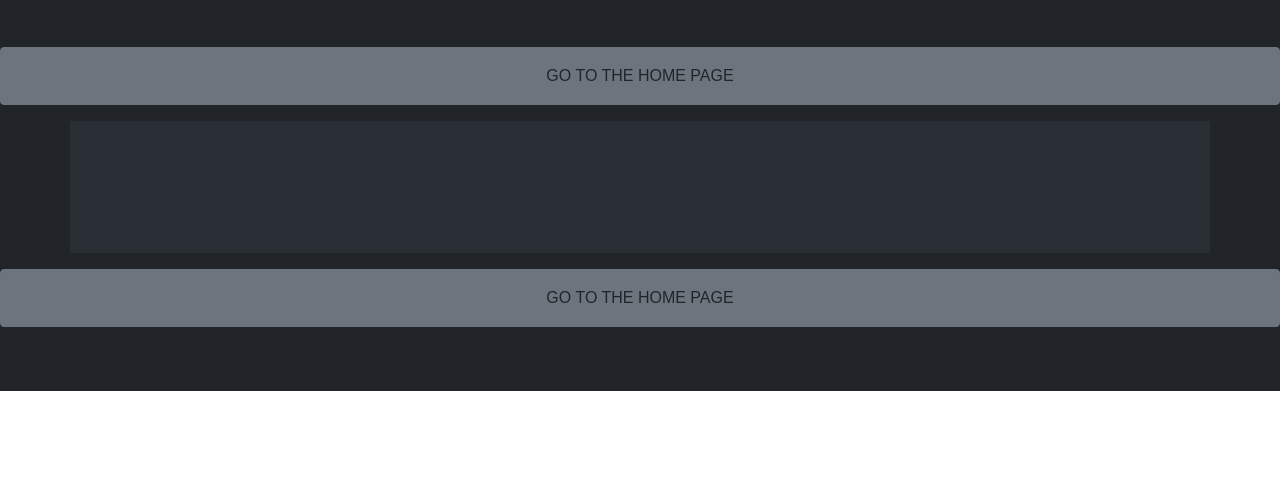
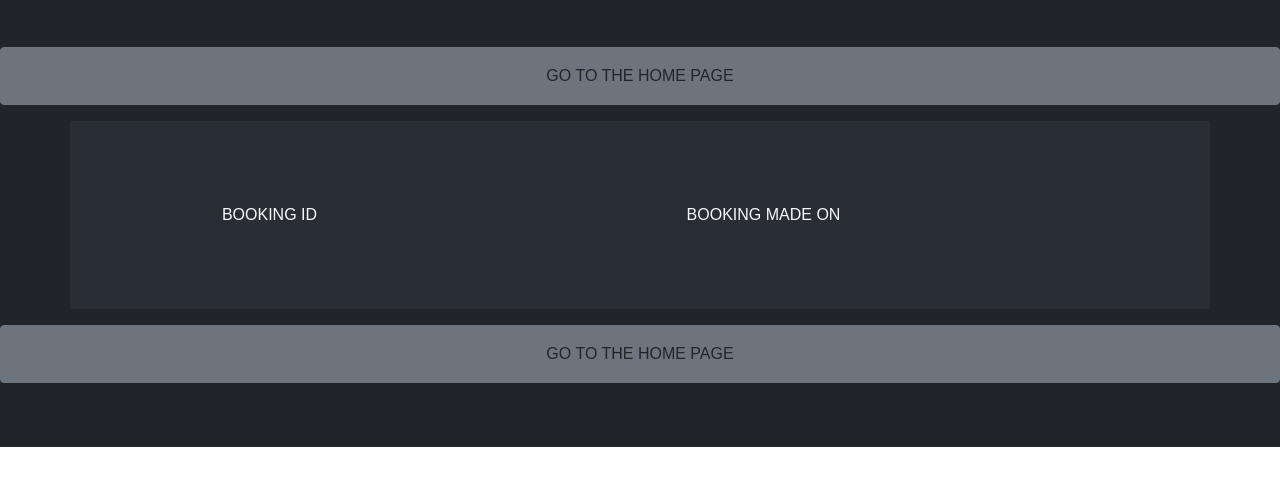
Before and after one commit to varroz56/mycaraone, a Django app: page /bookings/my_bookings/ in a window 1280 px wide. Shown: the part 188-674 px from the top of the page. Run offline with Django 3.2, Linux system fonts and the light colour scheme; the visitor is signed in with stand-in values (Sample User, id 1); data that the repository does not hold is empty; some libraries are stand-ins or nearby versions; some web fonts are replaced.

Commit message:
added logic and layout to my bookings

```diff
--- a/bookings/templates/bookings/my_bookings.html
+++ b/bookings/templates/bookings/my_bookings.html
@@ -18,21 +18,82 @@
   </a>
   <div class="container booking-form">
     <div class="row">
-      <div class="col-md-12 align-self-center py-2 my-2">
+      <div class="col-md-12 align-self-center py-3 my-3">
+        <div class="row px-2 text-center text-light text-uppercase">
+          <div class="col-3">Booking ID</div>
+          <div class="col-9">Booking made on</div>
+        </div>
         <div id="accordion">
           {% for booking in bookings %}
-          <div class="card">
-            <div class="card-header" id="headerId{{booking.id}}">
-              <h5 class="mb-0">
-                <button class="btn btn-link" data-toggle="collapse" data-target="#Id{{booking.id}}" aria-expanded="true" aria-controls="Id{{booking.id}}">
-                  Id{{booking.id}}
+          <div class="card my-2"">
+            {% if booking.status == "Paid and Confirmed" %}
+            <button class="btn btn-success" data-toggle="collapse" data-target="#Id{{booking.id}}" aria-expanded="true" aria-controls="Id{{booking.id}}">
+            {% else %}
+            <button class="btn btn-secondary" data-toggle="collapse" data-target="#Id{{booking.id}}" aria-expanded="true" aria-controls="Id{{booking.id}}">
+            {% endif %}
+                  <div class="card-header" id="headerId{{booking.id}}">
+                    <h5 class="mb-0">
+
+                        <div class="row px-2 text-center text-dark text-uppercase">
+                          <div class="col-3">#{{booking.id}}</div>
+                          <div class="col-9">{{booking.booked_on}}</div>
+                        </div>
+                </h5>
+              </div>
+            </button>
+            <div id="Id{{booking.id}}" class="collapse hide" aria-labelledby="headingId{{booking.id}}" data-parent="#accordion">
+              <div class="card-body">
+                <div class="row py-2 my-2 text-uppercase text-center text-dark">
+                  {% if booking.status == "Paid and Confirmed" %}
+                  <div class="col">
+                    Vehicle: {{booking.booked_vehicle}}
+                  </div>
+                  {% else %}
+                  <div class="col-md-6">
+                    Vehicle: {{booking.booked_vehicle}}
+                  </div>
+                  <div class="col-md-6">
+                    Rental fee/day: {{booking.booked_vehicle.daily_rental_fee}} eur
+                  </div>
+                  {% endif %}
+                </div>
+                <div class="row py-2 my-2 text-uppercase text-center text-dark">
+                  <div class="col">
+                    pick up date: {{booking.booked_from}}
+                  </div>
+                  <div class="col">
+                    drop off date: {{booking.booked_until}}
+                  </div>
+
+                </div>
+
+                {% if booking.status == "Paid and Confirmed" %}
+                {% for bsummary in bsummaries %}
+                {% if bsummary.booking == booking %}
+                <div class="row py-2 my-2 text-uppercase text-center text-dark">
+                  <div class="col bg-secondary py-2 my-2">
+                    Payment confirmation number: {{bsummary.booking_reference}}
+                  </div>
+                </div>
+                <div class="row py-2 my-2 text-uppercase text-center text-dark">
+                  <div class="col-md-4">
+                    Status: {{booking.status}}
+                  </div>
+                  <div class="col-md-4">
+                    Paid on: {{bsummary.date_created}}
+                  </div>
+                  <div class="col-md-4">
+                    Total: {{bsummary.booking_total}} EUR
+                  </div>
+                </div>
+                {% endif %}
+                {% endfor %}
+                {% else %}
+                <button class="btn btn-success w-100 text-uppercase text-dark text-center" data-toggle="collapse" data-target="#Id{{booking.id}}" aria-expanded="true" aria-controls="Id{{booking.id}}">
+                  go to checkout
                 </button>
-              </h5>
-            </div>
+                {% endif %}
 
-            <div id="Id{{booking.id}}" class="collapse show" aria-labelledby="headingOne" data-parent="#accordion">
-              <div class="card-body">
-                Anim pariatur cliche reprehenderit, enim eiusmod high life accusamus terry richardson ad squid. 3 wolf moon officia aute, non cupidatat skateboard dolor brunch. Food truck quinoa nesciunt laborum eiusmod. Brunch 3 wolf moon tempor, sunt aliqua put a bird on it squid single-origin coffee nulla assumenda shoreditch et. Nihil anim keffiyeh helvetica, craft beer labore wes anderson cred nesciunt sapiente ea proident. Ad vegan excepteur butcher vice lomo. Leggings occaecat craft beer farm-to-table, raw denim aesthetic synth nesciunt you probably haven't heard of them accusamus labore sustainable VHS.
               </div>
             </div>
           </div>
--- a/bookings/views.py
+++ b/bookings/views.py
@@ -10,7 +10,7 @@ import dateutil
 from dateutil.parser import parse
 from django.contrib.auth.decorators import login_required
 from django.contrib.admin.views.decorators import staff_member_required
-from checkout.models import BillingAddress
+from checkout.models import BillingAddress, BookingSummary
 
 # a view to show all bookings
 
@@ -36,9 +36,10 @@ def MyBookings(request):
 
     user = request.user
     bookings = Booking.objects.filter(booked_by=user).order_by('-booked_on')
-
+    bsummaries = BookingSummary.objects.filter(user=request.user).order_by('-date_created')
     context = {
         'bookings': bookings,
+        'bsummaries': bsummaries,
     }
     return render(request, 'bookings/my_bookings.html', context)
 
```
